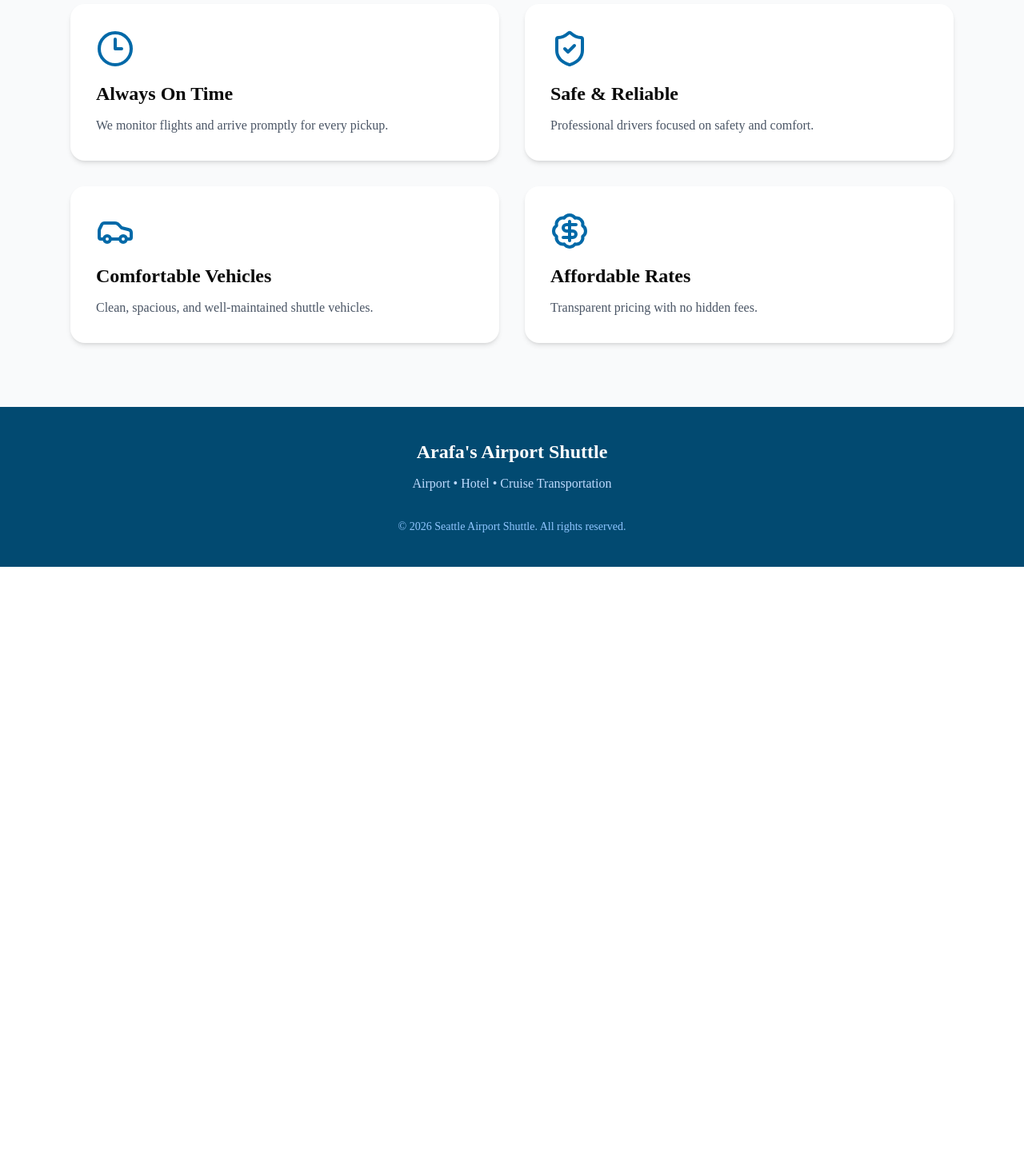
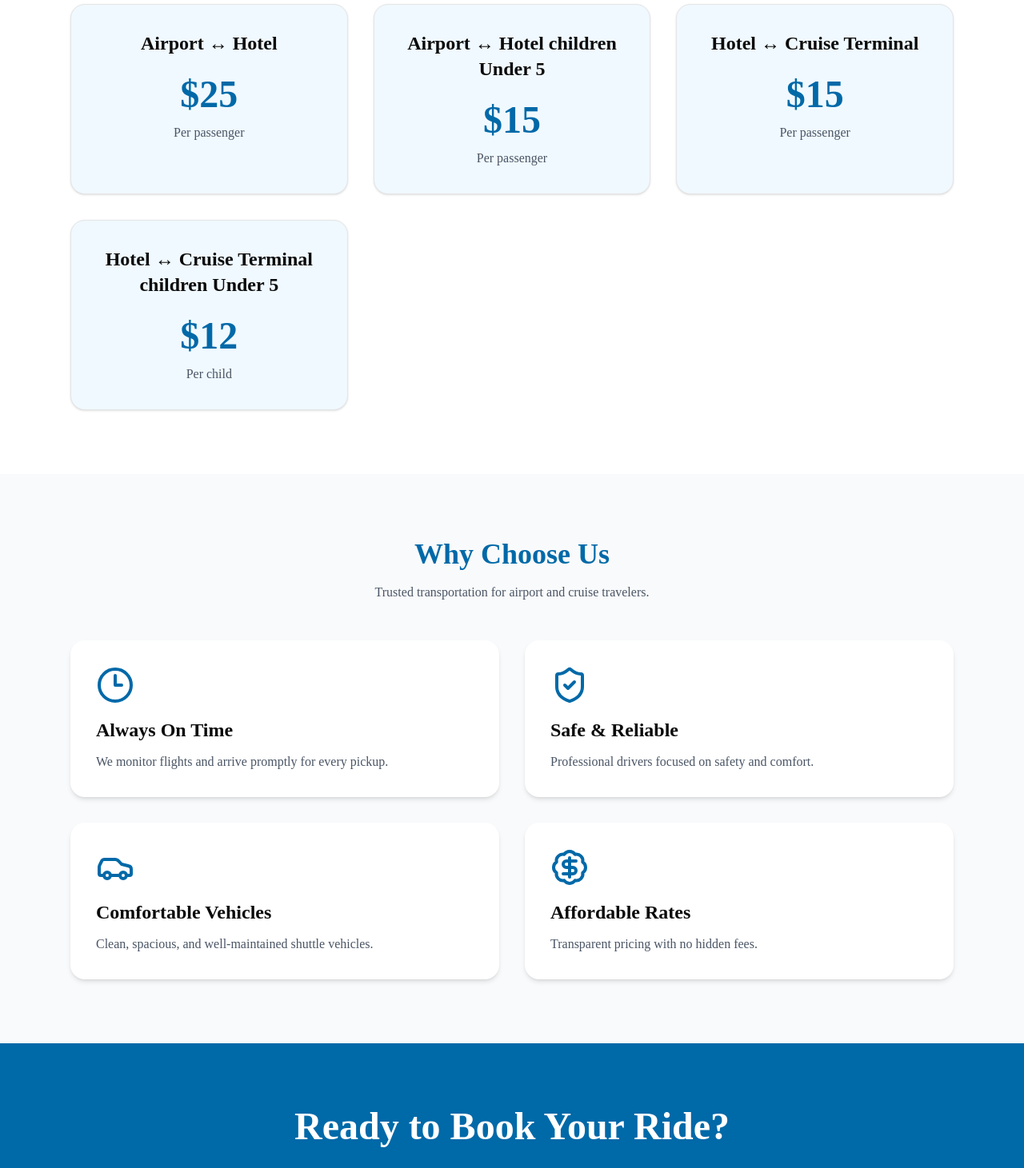
Before and after one commit to arafam/shuttle-booking, a Next.js app: page / in a window 1280 px wide. Shown: the part 1560-3021 px from the top of the page at 80% size. Before the commit the page ends 2269 px from the top, so only its background shows below. Built offline with nearby package versions, Linux system fonts and the light colour scheme.

Commit message:
Add Pricing and CTA components to Home page layout

```diff
--- a/src/app/page.tsx
+++ b/src/app/page.tsx
@@ -1,8 +1,10 @@
 import Navbar from "@/components/layout/Navbar";
-import Footer from "@/components/layout/Footer";
 import Hero from "@/components/home/Hero";
 import Services from "@/components/home/Services";
+import Pricing from "@/components/home/Pricing";
 import WhyChooseUs from "@/components/home/WhyChooseUs";
+import CTA from "@/components/home/CTA";
+import Footer from "@/components/layout/Footer";
 
 export default function Home() {
   return (
@@ -10,7 +12,9 @@ export default function Home() {
       <Navbar />
       <Hero />
       <Services />
+      <Pricing />
       <WhyChooseUs />
+      <CTA />
       <Footer />
     </>
   );
```
